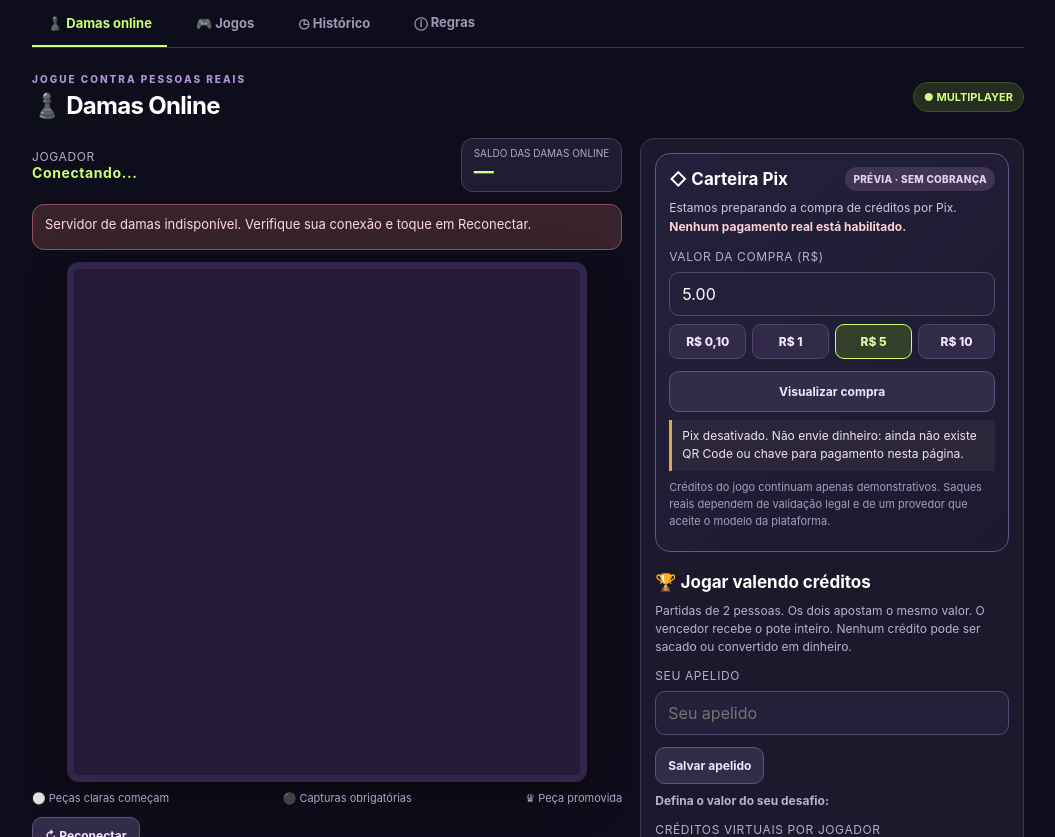
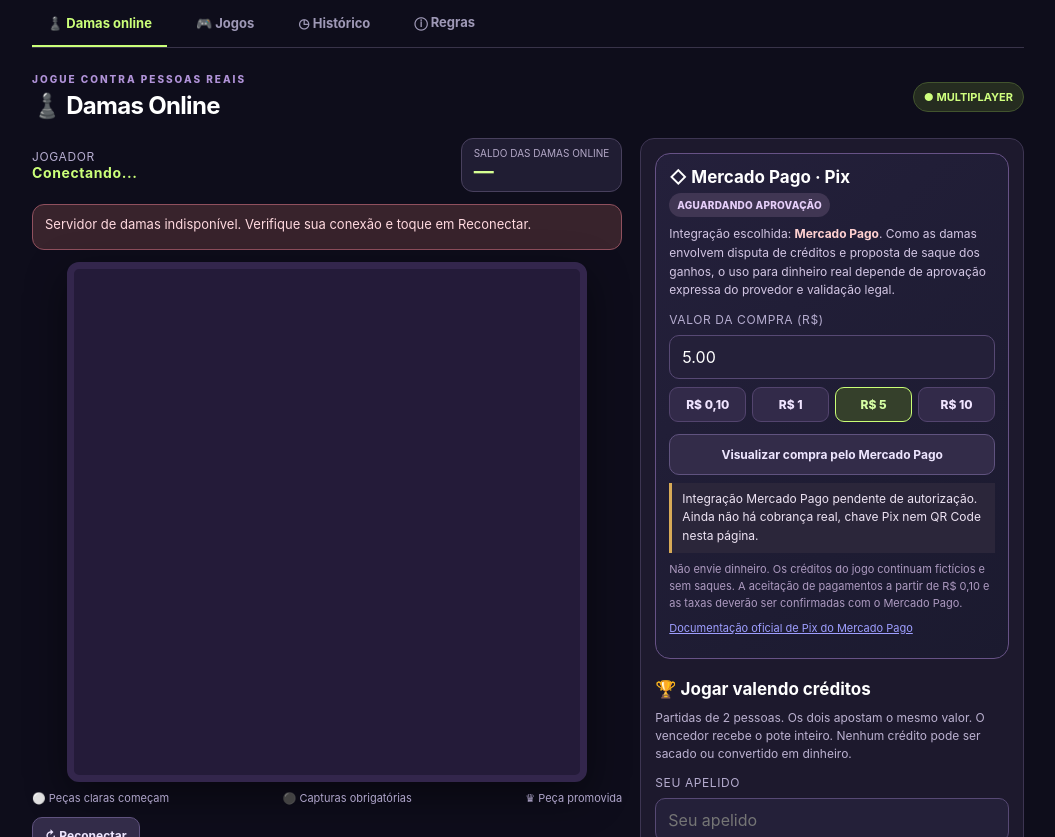
Before and after one commit to THCRJ/THCRJ, a plain HTML site: page index.html in a window 1280 px wide. Shown: the part 560-1397 px from the top of the page, without its empty margins (112-1167 px from the left). Drawn offline with Linux system fonts and the light colour scheme; no server answers.

Commit message:
Identificar Mercado Pago como provedor Pix em aprovação, mantendo cobranças desativadas

```diff
--- a/index.html
+++ b/index.html
@@ -123,9 +123,9 @@
             <button type="button" id="np-damas-retry" class="np-damas-secondary" hidden style="margin-top:12px">↻ Reconectar</button>
           </div>
           <aside class="np-damas-side">
-            <div class="np-pix-preview" aria-label="Configuração da compra de créditos por Pix">
-              <div class="np-pix-preview-head"><h3>◇ Carteira Pix</h3><span>PRÉVIA · SEM COBRANÇA</span></div>
-              <p>Estamos preparando a compra de créditos por Pix. <strong>Nenhum pagamento real está habilitado.</strong></p>
+            <div class="np-pix-preview" aria-label="Preparação de pagamentos Pix com Mercado Pago">
+              <div class="np-pix-preview-head"><h3>◇ Mercado Pago · Pix</h3><span>AGUARDANDO APROVAÇÃO</span></div>
+              <p>Integração escolhida: <strong>Mercado Pago</strong>. Como as damas envolvem disputa de créditos e proposta de saque dos ganhos, o uso para dinheiro real depende de aprovação expressa do provedor e validação legal.</p>
               <label for="np-pix-amount" class="np-damas-label">VALOR DA COMPRA (R$)</label>
               <input id="np-pix-amount" class="np-damas-nickname" type="number" min="0.10" max="10000" step="0.01" inputmode="decimal" value="5.00" aria-describedby="np-pix-status"/>
               <div class="np-pix-amounts" role="group" aria-label="Valores ilustrativos de compra">
@@ -134,9 +134,9 @@
                 <button type="button" data-pix-amount="5.00">R$ 5</button>
                 <button type="button" data-pix-amount="10.00">R$ 10</button>
               </div>
-              <button type="button" id="np-pix-show" class="np-damas-secondary np-pix-preview-button">Visualizar compra</button>
-              <p id="np-pix-status" role="status" aria-live="polite">Pix desativado. Não envie dinheiro: ainda não existe QR Code ou chave para pagamento nesta página.</p>
-              <p class="np-pix-fine">Créditos do jogo continuam apenas demonstrativos. Saques reais dependem de validação legal e de um provedor que aceite o modelo da plataforma.</p>
+              <button type="button" id="np-pix-show" class="np-damas-secondary np-pix-preview-button">Visualizar compra pelo Mercado Pago</button>
+              <p id="np-pix-status" role="status" aria-live="polite">Integração Mercado Pago pendente de autorização. Ainda não há cobrança real, chave Pix nem QR Code nesta página.</p>
+              <p class="np-pix-fine">Não envie dinheiro. Os créditos do jogo continuam fictícios e sem saques. A aceitação de pagamentos a partir de R$ 0,10 e as taxas deverão ser confirmadas com o Mercado Pago.</p><p class="np-pix-fine"><a href="https://www.mercadopago.com.br/developers/pt/docs/checkout-api-orders/payment-integration/websites/pix" target="_blank" rel="noopener noreferrer">Documentação oficial de Pix do Mercado Pago</a></p>
             </div>
             <h3>🏆 Jogar valendo créditos</h3>
             <p>Partidas de 2 pessoas. Os dois apostam o mesmo valor. O vencedor recebe o pote inteiro. Nenhum crédito pode ser sacado ou convertido em dinheiro.</p>
```
